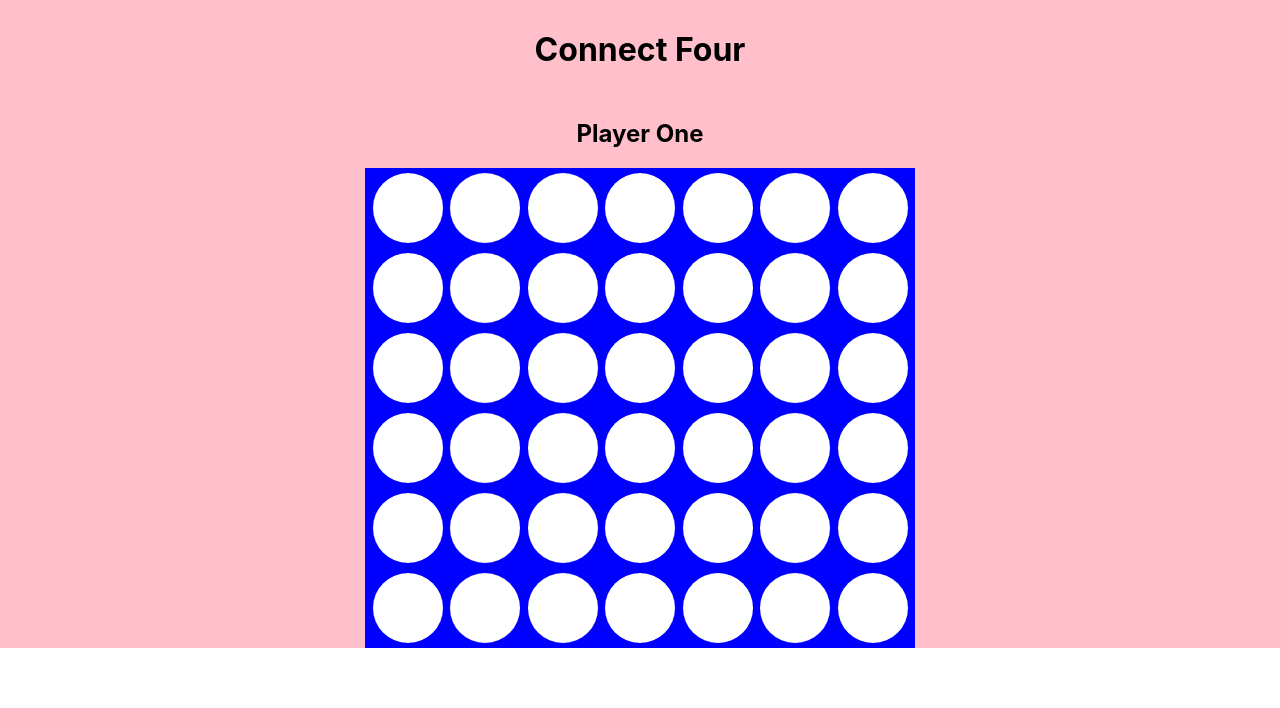
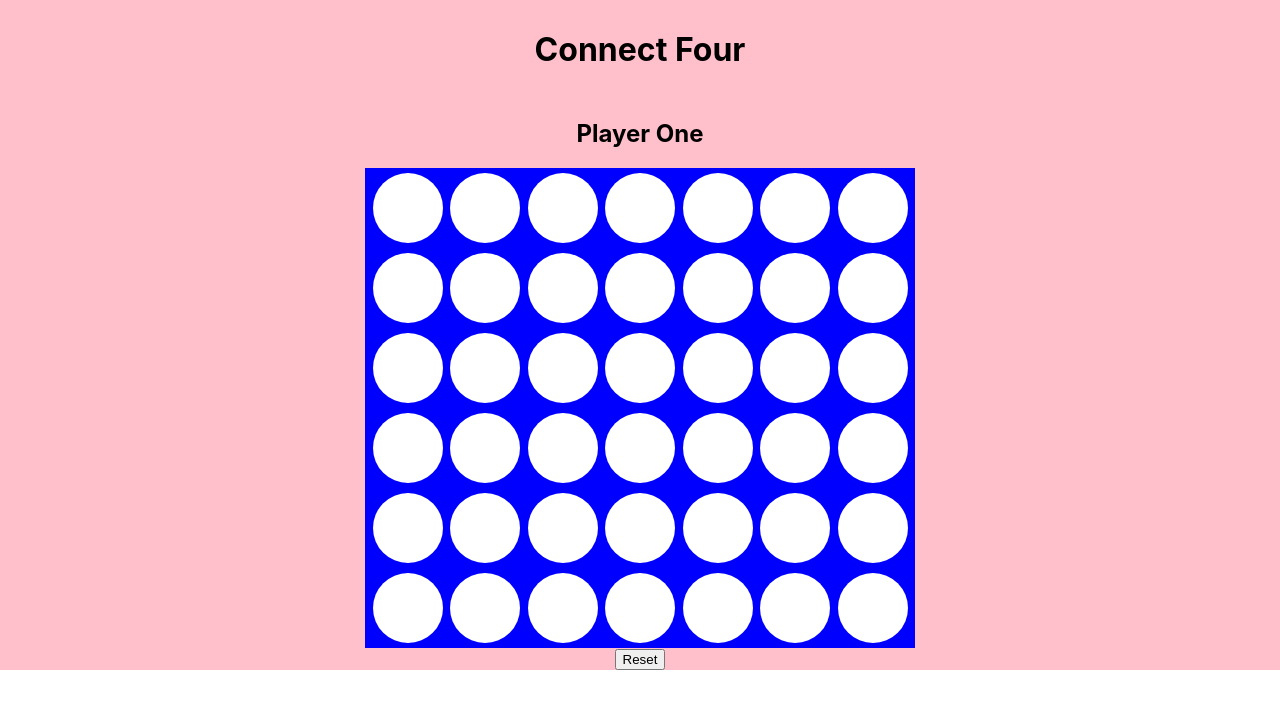
Before and after one commit to JohannaENilsson/mandatory-advanced-js4-, a React (Create React App) app: page / in a window 1280 px wide. Shown: the top 708 px of the page. Built offline with nearby package versions, Linux system fonts and the light colour scheme.

Commit message:
Reset button

```diff
--- a/src/App.js
+++ b/src/App.js
@@ -8,20 +8,28 @@ export default function App() {
   const [state, dispatch] = useReducer(reducer, {
     cells: createArray(),
     player: 'One',
-    color: 'green',
+    color: 'green'
   });
   return (
     <Styles>
       <h1>Connect Four</h1>
       <h2>Player {state.player}</h2>
       <div className='App'>
-        <div className='Board' onClick={() => dispatch({type: 'player'})}>
-          <Grid cells={state.cells} onClickGame={ (i) => dispatch({type: 'fill_cell', i})}/>
-
-
+        <div className='Board' onClick={() => dispatch({ type: 'player' })}>
+          <Grid
+            cells={state.cells}
+            onClickGame={i => dispatch({ type: 'fill_cell', i })}
+          />
         </div>
-
       </div>
+      <button
+        onClick={e => {
+          e.preventDefault();
+          dispatch({ type: 'reset_game'});
+        }}
+      >
+        Reset
+      </button>
     </Styles>
   );
 }
--- a/src/reducer/reducer.js
+++ b/src/reducer/reducer.js
@@ -1,3 +1,5 @@
+import createArray from '../components/createArray';
+
 export default function reducer(state, action) {
   switch (action.type) {
     case 'fill_cell':
@@ -27,6 +29,10 @@ export default function reducer(state, action) {
 
 
     case 'reset_game':
+        return {
+            ...state,
+            cells: createArray()
+        };
 
     default:
       return state;
```
